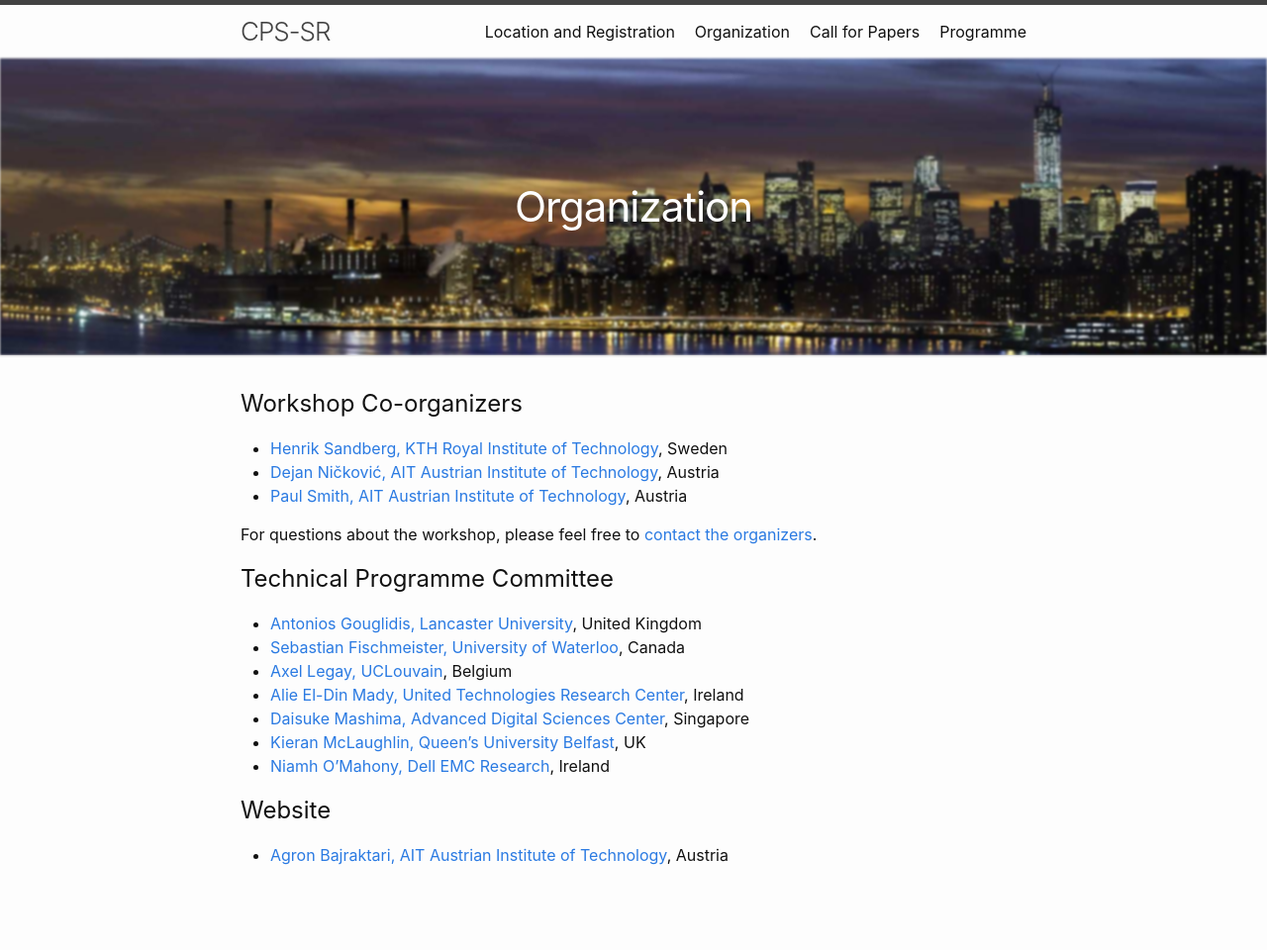
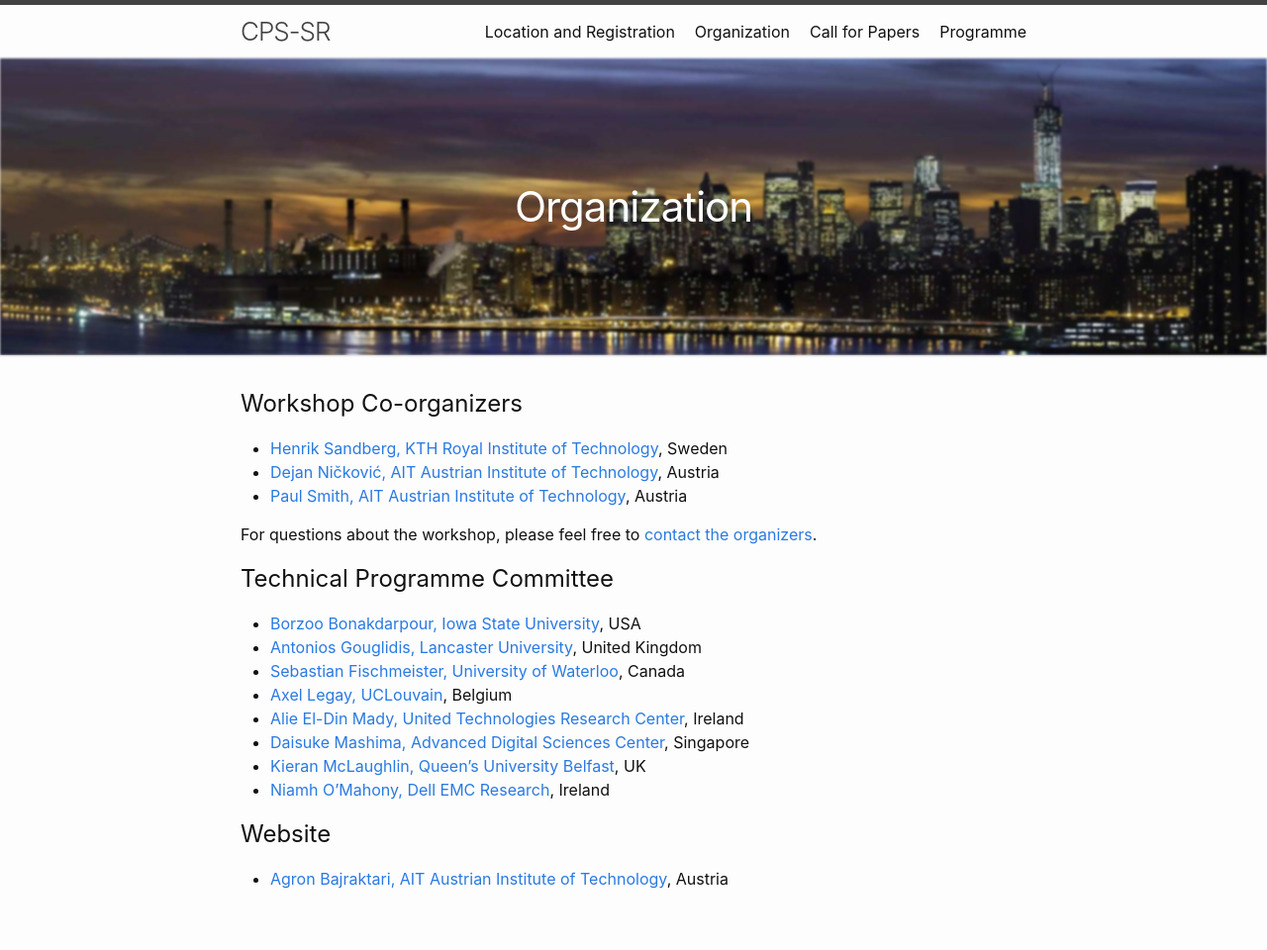
Before and after one commit to ait-csr/cps-sr, a Jekyll site: the page built from organization.md, in a window 1280 px wide. Shown: the whole page at 99% size. Built offline with Jekyll 4.4.1, drawn with Linux system fonts in a browser that asks for light colours; before the commit the page ends 936 px from its top, so only the background shows below that.

Commit message:
Adding Borzoo to the TPC.

```diff
--- a/organization.md
+++ b/organization.md
@@ -17,6 +17,7 @@ For questions about the workshop, please feel free to [contact the organizers](m
 
 # Technical Programme Committee
 
+* [Borzoo Bonakdarpour, Iowa State University](http://web.cs.iastate.edu/~borzoo/), USA
 * [Antonios Gouglidis, Lancaster University](http://www.lancaster.ac.uk/scc/about-us/people/antonios-gouglidis), United Kingdom
 * [Sebastian Fischmeister, University of Waterloo](https://uwaterloo.ca/embedded-software-group/people-profiles/sebastian-fischmeister), Canada
 * [Axel Legay, UCLouvain](https://scholar.google.com/citations?user=6sGLpJIAAAAJ&hl=en), Belgium
```
